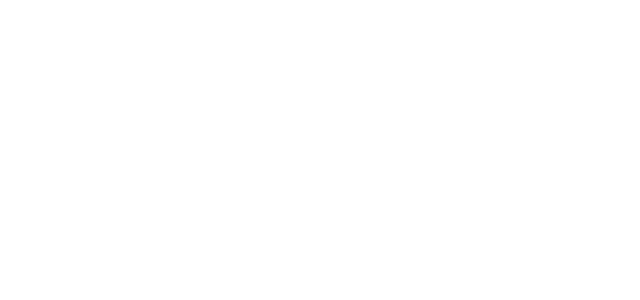
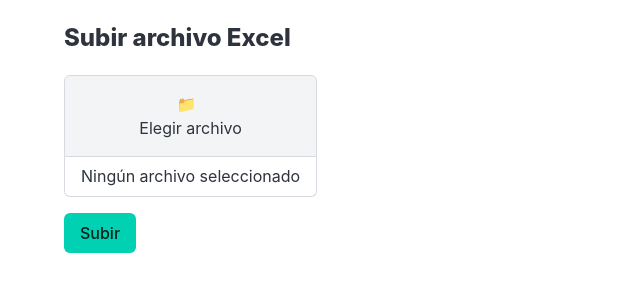
Before and after one commit to fabiancampanaa/aceite_front, a React (Vite) app: page /cargar_datos in a window 1280 px wide. Before the commit this address had no page. Shown: the top 300 px of the page, without its empty margins (0-640 px from the left). Built offline with nearby package versions, Linux system fonts and the light colour scheme; sample sign-in values are in the browser's storage.

Commit message:
carga de datos ok

```diff
--- /dev/null
+++ b/src/components/carga_datos.jsx
@@ -0,0 +1,104 @@
+import React, { useState } from "react";
+import "bulma/css/bulma.min.css";
+
+const CargarExcel = () => {
+  const [archivo, setArchivo] = useState(null);
+  const [mensaje, setMensaje] = useState("");
+  const [error, setError] = useState("");
+  const [cargando, setCargando] = useState(false);
+
+  const handleArchivoChange = (e) => {
+    setArchivo(e.target.files[0]);
+    setError("");
+    setMensaje("");
+  };
+
+  const handleEnviar = async () => {
+    const token = localStorage.getItem("authToken");
+    if (!token) {
+      setError("No se encontró el token de autenticación.");
+      return;
+    }
+
+    if (!archivo) {
+      setError("Por favor selecciona un archivo.");
+      return;
+    }
+
+    const tipoValido = [
+      "application/vnd.openxmlformats-officedocument.spreadsheetml.sheet",
+      "application/vnd.ms-excel",
+    ];
+    if (!tipoValido.includes(archivo.type)) {
+      setError("Tipo de archivo no válido. Solo .xls o .xlsx.");
+      return;
+    }
+
+    const formData = new FormData();
+    formData.append("archivo", archivo);
+
+    setCargando(true);
+    try {
+      const respuesta = await fetch("http://localhost:8000/api/cargar-excel/", {
+        method: "POST",
+        headers: {
+          Authorization: `Token ${token}`,
+        },
+        body: formData,
+      });
+
+      const data = await respuesta.json();
+
+      if (respuesta.ok) {
+        setMensaje(data.mensaje || "Archivo cargado correctamente.");
+        setError("");
+        setArchivo(null);
+      } else {
+        setError(data.error || "Ocurrió un error.");
+        setMensaje("");
+      }
+    } catch (err) {
+      setError("Error de red o del servidor.");
+      setMensaje("");
+    } finally {
+      setCargando(false);
+    }
+  };
+
+  return (
+    <div className="container mt-5">
+      <h2 className="title is-4">Subir archivo Excel</h2>
+
+      <div className="file has-name is-boxed mb-4">
+        <label className="file-label">
+          <input
+            className="file-input"
+            type="file"
+            accept=".xlsx, .xls"
+            onChange={handleArchivoChange}
+          />
+          <span className="file-cta">
+            <span className="file-icon">📁</span>
+            <span className="file-label">Elegir archivo</span>
+          </span>
+          <span className="file-name">
+            {archivo ? archivo.name : "Ningún archivo seleccionado"}
+          </span>
+        </label>
+      </div>
+
+      <button
+        className={`button is-primary ${cargando ? "is-loading" : ""}`}
+        onClick={handleEnviar}
+        disabled={cargando}
+      >
+        Subir
+      </button>
+
+      {mensaje && <div className="notification is-success mt-4">{mensaje}</div>}
+      {error && <div className="notification is-danger mt-4">{error}</div>}
+    </div>
+  );
+};
+
+export default CargarExcel;
--- a/src/components/inicio.jsx
+++ b/src/components/inicio.jsx
@@ -39,7 +39,6 @@
           email: emailRef.current.value,
           password: passwordRef.current.value,
           numero_telefono: numberRef.current.value,
-          nombre_empresa: empresaRef.current.value,
         };
 
         await axios.post("http://localhost:8000/api/register/", userData);
@@ -62,6 +61,7 @@
         }
 
         localStorage.setItem("authToken", response.data.token);
+        localStorage.setItem("user", JSON.stringify(response.data.user));
 
         // Redirige programáticamente
         navigate("/dashboard", { replace: true });
@@ -143,22 +143,6 @@
                     />
                     <span className="icon is-small is-left">
                       <i className="fas fa-phone"></i>
-                    </span>
-                  </div>
-                </div>
-
-                <div className="field">
-                  <label className="label">Empresa</label>
-                  <div className="control has-icons-left">
-                    <input
-                      className="input"
-                      type="text"
-                      placeholder="Ej: Mi Empresa S.A."
-                      ref={empresaRef}
-                      required
-                    />
-                    <span className="icon is-small is-left">
-                      <i className="fas fa-building"></i>
                     </span>
                   </div>
                 </div>
--- a/src/main.jsx
+++ b/src/main.jsx
@@ -4,6 +4,7 @@
 import { BrowserRouter, Routes, Route, Navigate } from "react-router-dom"; // Importa Navigate
 import App from "./App.jsx";
 import Dashboard from "./components/dashboard.jsx";
+import CargarExcel from "./components/carga_datos.jsx";
 
 createRoot(document.getElementById("root")).render(
   <BrowserRouter>
@@ -20,6 +21,16 @@
             )
           }
         />
+        <Route
+          path="/cargar_datos"
+          element={
+            localStorage.getItem("authToken") ? (
+              <CargarExcel />
+            ) : (
+              <Navigate to="/" replace /> // Añade replace para mejor manejo de historial
+            )
+          }
+        />
       </Routes>
     </StrictMode>
   </BrowserRouter>
```
